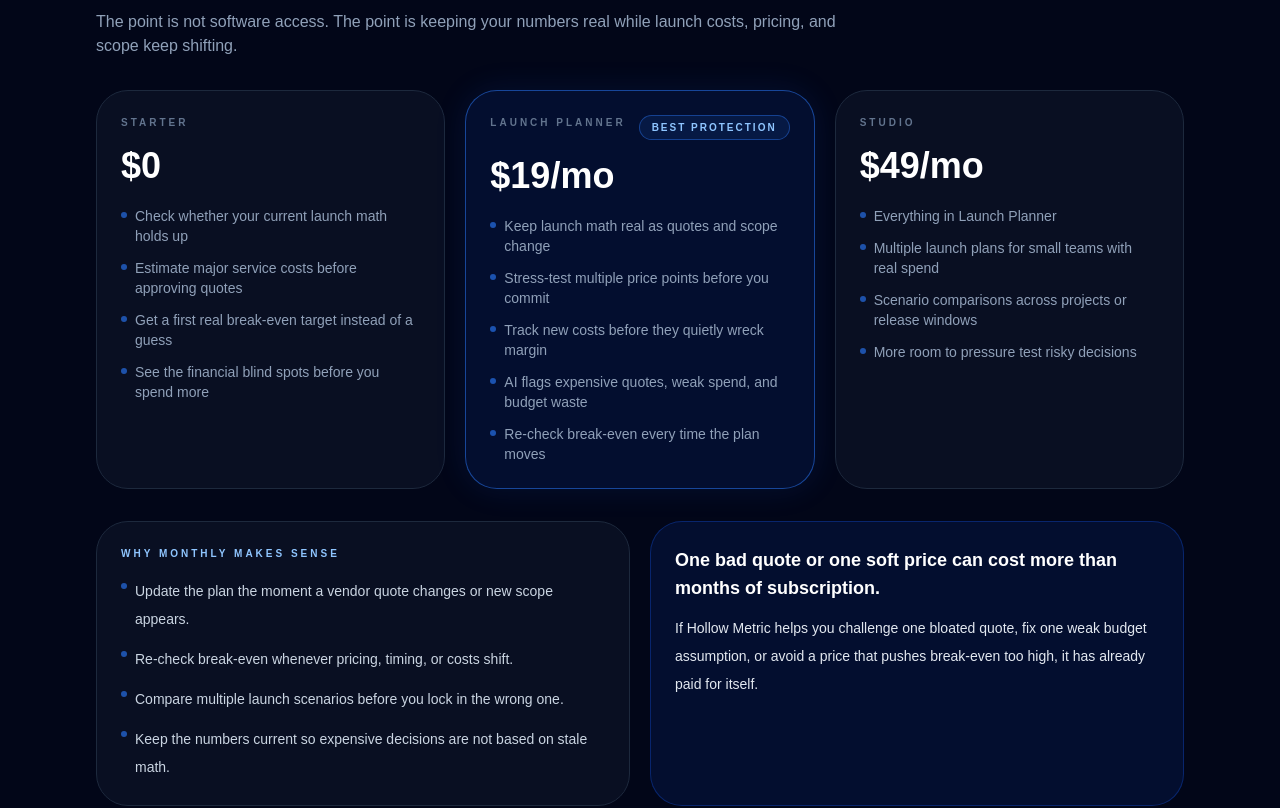
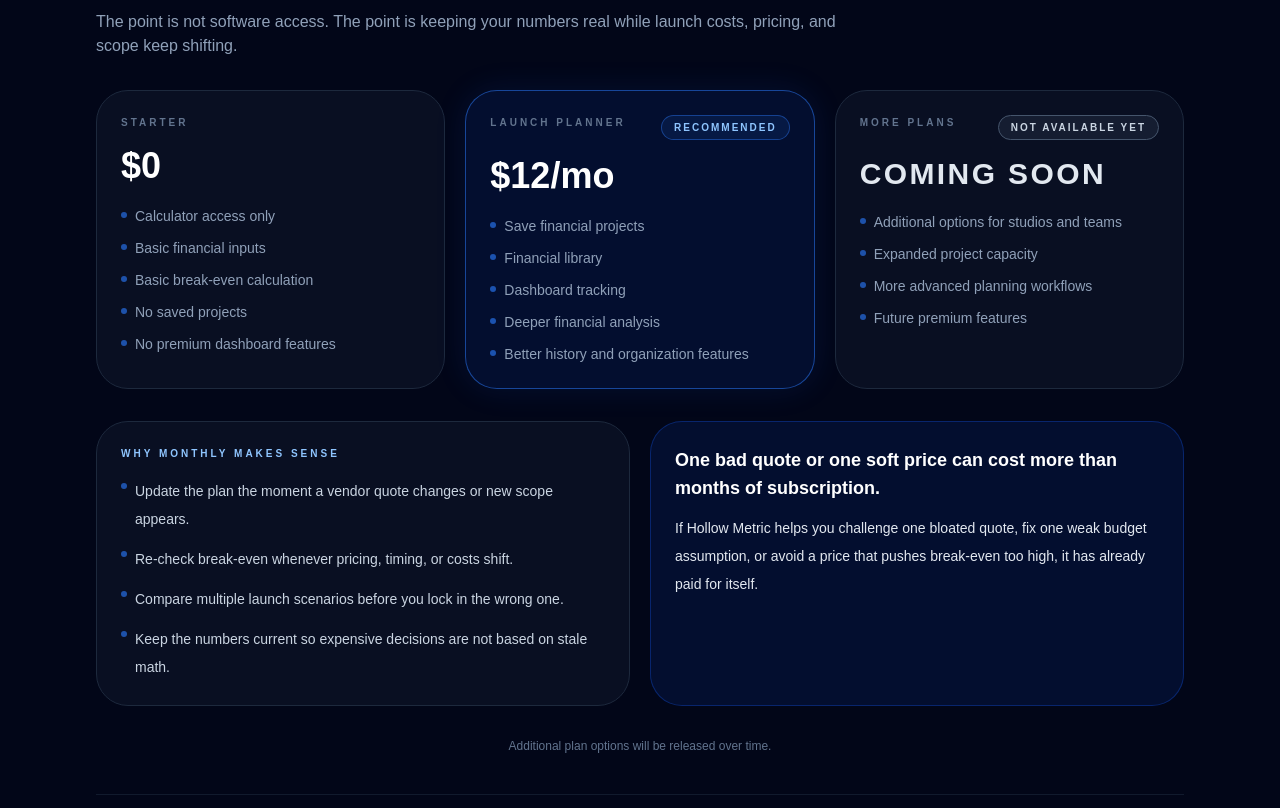
Before and after one commit to crimsoncloudgames/hollow-metric, a Next.js app: page /landing in a window 1280 px wide. Shown: the part 3577-4385 px from the top of the page. Built offline with nearby package versions, Linux system fonts and the light colour scheme.

Commit message:
v0.4.1 & v0.4.2 on the task list is done

```diff
--- a/app/dashboard/settings/page.tsx
+++ b/app/dashboard/settings/page.tsx
@@ -10,7 +10,6 @@
 type SubscriptionTier = "starter" | "launch-planner" | "studio";
 
 type PlanningDefaults = {
-  currency: "USD" | "EUR" | "GBP" | "CAD";
   withholdingTax: number;
   refundsAssumption: number;
 };
@@ -30,7 +29,6 @@
 };
 
 const DEFAULT_PLANNING_DEFAULTS: PlanningDefaults = {
-  currency: "USD",
   withholdingTax: 30,
   refundsAssumption: 8,
 };
@@ -45,9 +43,7 @@
   const [creditBalance, setCreditBalance] = useState<number>(0);
   const [defaults, setDefaults] = useState<PlanningDefaults>(DEFAULT_PLANNING_DEFAULTS);
   const [defaultsSavedState, setDefaultsSavedState] = useState<string>("");
-  const [accountActionState, setAccountActionState] = useState<string>("");
   const [privacyActionState, setPrivacyActionState] = useState<string>("");
-  const [showDeleteConfirm, setShowDeleteConfirm] = useState(false);
 
   const isBillingConnected = Boolean(process.env.NEXT_PUBLIC_PADDLE_CLIENT_TOKEN?.trim());
 
@@ -101,7 +97,6 @@
       if (storedDefaultsRaw) {
         const parsed = JSON.parse(storedDefaultsRaw) as Partial<PlanningDefaults>;
         setDefaults({
-          currency: parsed.currency === "EUR" || parsed.currency === "GBP" || parsed.currency === "CAD" ? parsed.currency : "USD",
           withholdingTax: Number.isFinite(parsed.withholdingTax) ? Number(parsed.withholdingTax) : DEFAULT_PLANNING_DEFAULTS.withholdingTax,
           refundsAssumption: Number.isFinite(parsed.refundsAssumption) ? Number(parsed.refundsAssumption) : DEFAULT_PLANNING_DEFAULTS.refundsAssumption,
         });
@@ -165,21 +160,25 @@
           <div className="flex w-full flex-col gap-2 sm:w-auto">
             <button
               type="button"
-              onClick={() => setAccountActionState("Change email flow is not connected yet.")}
-              className="rounded-xl border border-slate-700 bg-slate-900 px-4 py-2 text-sm font-semibold text-slate-200 transition hover:border-blue-600/40 hover:text-blue-300"
+              disabled
+              aria-disabled="true"
+              className="cursor-not-allowed rounded-xl border border-slate-700 bg-slate-900 px-4 py-2 text-sm font-semibold text-slate-500 opacity-70"
             >
               Change Email
             </button>
             <button
               type="button"
-              onClick={() => setAccountActionState("Change password flow is not connected yet.")}
-              className="rounded-xl border border-slate-700 bg-slate-900 px-4 py-2 text-sm font-semibold text-slate-200 transition hover:border-blue-600/40 hover:text-blue-300"
+              disabled
+              aria-disabled="true"
+              className="cursor-not-allowed rounded-xl border border-slate-700 bg-slate-900 px-4 py-2 text-sm font-semibold text-slate-500 opacity-70"
             >
               Change Password
             </button>
           </div>
         </div>
-        {accountActionState && <p className="mt-4 text-xs text-slate-500">{accountActionState}</p>}
+        <p className="mt-4 rounded-xl border border-slate-800 bg-slate-950/70 px-3 py-2 text-xs text-slate-500">
+          Account actions will be enabled in a later update.
+        </p>
       </article>
 
       <article className="rounded-3xl border border-slate-800 bg-slate-900/50 p-6 sm:p-8">
@@ -191,11 +190,10 @@
               <p className="text-slate-400">Billing status: <span className="font-semibold text-white">{billingStatus}</span></p>
               <p className="text-slate-400">Renewal date: <span className="font-semibold text-white">{renewalDate ?? "Not available yet"}</span></p>
             </div>
-            {!isBillingConnected && (
-              <p className="mt-4 rounded-xl border border-slate-800 bg-slate-950/70 px-3 py-2 text-xs text-slate-500">
-                Billing controls will be available once payment integration is connected.
-              </p>
-            )}
+            <p className="mt-4 rounded-xl border border-slate-800 bg-slate-950/70 px-3 py-2 text-xs text-slate-500">
+              Current plan display uses placeholder subscription logic until Paddle integration is fully live.
+            </p>
+            <p className="mt-2 text-xs text-slate-500">Billing controls will appear once Paddle integration is live.</p>
           </div>
 
           <div className="w-full max-w-sm space-y-2">
@@ -218,22 +216,29 @@
             )}
             <button
               type="button"
-              className="w-full rounded-xl border border-blue-600/40 bg-blue-600/10 px-4 py-2 text-sm font-semibold text-blue-300 transition hover:bg-blue-600/20"
+              disabled
+              aria-disabled="true"
+              className="w-full cursor-not-allowed rounded-xl border border-blue-900/30 bg-blue-950/20 px-4 py-2 text-sm font-semibold text-blue-400/70"
             >
               Manage Subscription
             </button>
             <button
               type="button"
-              className="w-full rounded-xl border border-slate-700 bg-slate-900 px-4 py-2 text-sm font-semibold text-slate-300 transition hover:border-blue-600/40 hover:text-blue-300"
+              disabled
+              aria-disabled="true"
+              className="w-full cursor-not-allowed rounded-xl border border-slate-700 bg-slate-900 px-4 py-2 text-sm font-semibold text-slate-500 opacity-70"
             >
               Downgrade Subscription
             </button>
             <button
               type="button"
-              className="w-full rounded-xl border border-slate-700 bg-slate-900 px-4 py-2 text-sm font-semibold text-slate-300 transition hover:border-blue-600/40 hover:text-blue-300"
+              disabled
+              aria-disabled="true"
+              className="w-full cursor-not-allowed rounded-xl border border-slate-700 bg-slate-900 px-4 py-2 text-sm font-semibold text-slate-500 opacity-70"
             >
               Cancel Subscription
             </button>
+            <p className="text-xs text-slate-500">Available after billing is live.</p>
           </div>
         </div>
       </article>
@@ -243,22 +248,9 @@
         <p className="mt-2 text-xs text-slate-500">
           These defaults are used to prefill new launch budget projects.
         </p>
+        <p className="mt-2 text-xs text-slate-500">Project-specific amounts are managed inside each project or calculator.</p>
 
-        <div className="mt-5 grid grid-cols-1 gap-4 sm:grid-cols-3">
-          <label className="block">
-            <span className="mb-2 block text-xs font-semibold text-slate-400">Default currency</span>
-            <select
-              value={defaults.currency}
-              onChange={(event) => setDefaults((prev) => ({ ...prev, currency: event.target.value as PlanningDefaults["currency"] }))}
-              className="w-full rounded-xl border border-slate-800 bg-slate-950 px-3 py-2 text-sm text-white focus:border-blue-600/50 focus:outline-none"
-            >
-              <option value="USD">USD</option>
-              <option value="EUR">EUR</option>
-              <option value="GBP">GBP</option>
-              <option value="CAD">CAD</option>
-            </select>
-          </label>
-
+        <div className="mt-5 grid grid-cols-1 gap-4 sm:grid-cols-2">
           <label className="block">
             <span className="mb-2 block text-xs font-semibold text-slate-400">Default U.S. withholding tax (%)</span>
             <input
@@ -341,8 +333,9 @@
         <div className="mt-5 flex flex-col gap-2 sm:flex-row sm:items-center">
           <button
             type="button"
-            onClick={() => setPrivacyActionState("Export is not connected yet. This control is ready for backend wiring.")}
-            className="rounded-xl border border-slate-700 bg-slate-900 px-4 py-2 text-sm font-semibold text-slate-300 transition hover:border-blue-600/40 hover:text-blue-300"
+            disabled
+            aria-disabled="true"
+            className="cursor-not-allowed rounded-xl border border-slate-700 bg-slate-900 px-4 py-2 text-sm font-semibold text-slate-500 opacity-70"
           >
             Export My Data
           </button>
@@ -355,6 +348,7 @@
           </button>
         </div>
 
+        <p className="mt-4 text-xs text-slate-500">Export controls will be enabled in a later update.</p>
         {privacyActionState && <p className="mt-4 text-xs text-slate-500">{privacyActionState}</p>}
       </article>
 
@@ -367,24 +361,13 @@
         <div className="mt-5 space-y-3">
           <button
             type="button"
-            onClick={() => setShowDeleteConfirm((prev) => !prev)}
-            className="rounded-xl border border-red-800 bg-red-950/50 px-4 py-2 text-sm font-semibold text-red-200 transition hover:border-red-700 hover:bg-red-950/80"
+            disabled
+            aria-disabled="true"
+            className="cursor-not-allowed rounded-xl border border-red-900/70 bg-red-950/40 px-4 py-2 text-sm font-semibold text-red-200/70 opacity-80"
           >
             Delete Account
           </button>
-
-          {showDeleteConfirm && (
-            <div className="rounded-xl border border-red-900/70 bg-red-950/50 p-4">
-              <p className="text-sm text-red-100">Delete account flow is not connected yet. This confirmation state is in place for backend wiring.</p>
-              <button
-                type="button"
-                onClick={() => setShowDeleteConfirm(false)}
-                className="mt-3 rounded-lg border border-red-800 px-3 py-1.5 text-xs font-semibold text-red-100 hover:bg-red-900/30"
-              >
-                Close
-              </button>
-            </div>
-          )}
+          <p className="text-xs text-red-200/80">Delete account flow is not available yet.</p>
         </div>
       </article>
     </section>
--- a/app/landing/page.tsx
+++ b/app/landing/page.tsx
@@ -9,34 +9,38 @@
     name: "Starter",
     price: "$0",
     featured: false,
+    comingSoon: false,
     items: [
-      "Check whether your current launch math holds up",
-      "Estimate major service costs before approving quotes",
-      "Get a first real break-even target instead of a guess",
-      "See the financial blind spots before you spend more",
+      "Calculator access only",
+      "Basic financial inputs",
+      "Basic break-even calculation",
+      "No saved projects",
+      "No premium dashboard features",
     ],
   },
   {
     name: "Launch Planner",
-    price: "$19/mo",
+    price: "$12/mo",
     featured: true,
+    comingSoon: false,
     items: [
-      "Keep launch math real as quotes and scope change",
-      "Stress-test multiple price points before you commit",
-      "Track new costs before they quietly wreck margin",
-      "AI flags expensive quotes, weak spend, and budget waste",
-      "Re-check break-even every time the plan moves",
+      "Save financial projects",
+      "Financial library",
+      "Dashboard tracking",
+      "Deeper financial analysis",
+      "Better history and organization features",
     ],
   },
   {
-    name: "Studio",
-    price: "$49/mo",
+    name: "MORE PLANS",
+    price: "Coming Soon",
     featured: false,
+    comingSoon: true,
     items: [
-      "Everything in Launch Planner",
-      "Multiple launch plans for small teams with real spend",
-      "Scenario comparisons across projects or release windows",
-      "More room to pressure test risky decisions",
+      "Additional options for studios and teams",
+      "Expanded project capacity",
+      "More advanced planning workflows",
+      "Future premium features",
     ],
   },
 ];
@@ -399,6 +403,9 @@
                   key={plan.name}
                   className={[
                     "rounded-[2rem] border p-6",
+                    plan.comingSoon
+                      ? "border-blue-500/35 bg-blue-950/20"
+                      : "",
                     plan.featured
                       ? "border-blue-500/50 bg-blue-600/10 shadow-[0_0_32px_rgba(37,99,235,0.12)]"
                       : "border-slate-800 bg-slate-900/60",
@@ -408,12 +415,19 @@
                     <p className="text-[10px] font-black uppercase tracking-[0.3em] text-slate-500">{plan.name}</p>
                     {plan.featured && (
                       <span className="rounded-full border border-blue-500/40 bg-blue-500/10 px-3 py-1 text-[10px] font-black uppercase tracking-[0.2em] text-blue-300">
-                        Best protection
+                        Recommended
+                      </span>
+                    )}
+                    {plan.comingSoon && (
+                      <span className="rounded-full border border-slate-600 bg-slate-800/60 px-3 py-1 text-[10px] font-black uppercase tracking-[0.2em] text-slate-300">
+                        Not available yet
                       </span>
                     )}
                   </div>
                   <div className="mt-4">
-                    <span className="text-4xl font-black text-white">{plan.price}</span>
+                    <span className={plan.comingSoon ? "text-3xl font-black uppercase tracking-[0.08em] text-slate-200" : "text-4xl font-black text-white"}>
+                      {plan.price}
+                    </span>
                   </div>
                   <ul className="mt-5 space-y-3 text-sm text-slate-400">
                     {plan.items.map((item) => (
@@ -447,9 +461,7 @@
               </article>
             </div>
 
-            <p className="mt-8 text-center text-xs text-slate-500">
-              Additional launch tools like tag generation and store page analysis can be accessed separately inside the product when needed.
-            </p>
+            <p className="mt-8 text-center text-xs text-slate-500">Additional plan options will be released over time.</p>
           </div>
         </section>
 
--- a/app/pricing/page.tsx
+++ b/app/pricing/page.tsx
@@ -4,39 +4,41 @@
   {
     name: "Starter",
     price: "$0",
-    cadence: "/month",
-    description: "Check whether your current launch math holds up.",
+    featured: false,
+    comingSoon: false,
     features: [
-      "Check whether your current launch math holds up",
-      "Estimate major service costs before approving quotes",
-      "Get a first real break-even target instead of a guess",
-      "See the financial blind spots before you spend more",
+      "Calculator access only",
+      "Basic financial inputs",
+      "Basic break-even calculation",
+      "No saved projects",
+      "No premium dashboard features",
     ],
   },
   {
     name: "Launch Planner",
-    price: "$19",
-    cadence: "/month",
-    description: "Keep launch math real as quotes and scope change.",
+    price: "$12/mo",
+    description: "Save, track, and organize launch financial plans.",
+    featured: true,
+    comingSoon: false,
     features: [
-      "Keep launch math real as quotes and scope change",
-      "Stress-test multiple price points before you commit",
-      "Track new costs before they quietly wreck margin",
-      "AI flags expensive quotes, weak spend, and budget waste",
-      "Re-check break-even every time the plan moves",
+      "Save financial projects",
+      "Financial library",
+      "Dashboard tracking",
+      "Deeper financial analysis",
+      "Better history and organization features",
     ],
-    featured: true,
   },
   {
-    name: "Studio",
-    price: "$49",
-    cadence: "/month",
-    description: "Everything in Launch Planner plus multiple saved projects.",
+    name: "MORE PLANS",
+    price: "Coming Soon",
+    description: "Additional tiers are in development.",
+    featured: false,
+    comingSoon: true,
     features: [
-      "Everything in Launch Planner",
-      "Multiple launch plans for small teams with real spend",
-      "Scenario comparisons across projects or release windows",
-      "More room to pressure test risky decisions",
+      "Additional options for studios and teams",
+      "Expanded project capacity",
+      "More advanced planning workflows",
+      "Future premium features",
     ],
   },
 ];
@@ -68,15 +70,16 @@
               <div>
                 {plan.featured && (
                   <div className="mb-3 inline-flex rounded-full border border-blue-500/50 bg-blue-500/10 px-3 py-1 text-[9px] font-black uppercase tracking-[0.2em] text-blue-300">
-                    Best Protection
+                    Recommended
                   </div>
                 )}
                 <p className={["text-[10px] font-black uppercase tracking-[0.3em]", plan.featured ? "text-blue-400" : "text-slate-500"].join(" ")}>{plan.name}</p>
                 <div className="mt-4 flex items-end gap-2">
-                  <span className="text-5xl font-black text-white">{plan.price}</span>
-                  <span className="pb-2 text-slate-400">{plan.cadence}</span>
+                  <span className={plan.comingSoon ? "text-4xl font-black uppercase tracking-[0.08em] text-slate-200" : "text-5xl font-black text-white"}>
+                    {plan.price}
+                  </span>
                 </div>
-                <p className="mt-4 text-sm leading-7 text-slate-300">{plan.description}</p>
+                {plan.description && <p className="mt-4 text-sm leading-7 text-slate-300">{plan.description}</p>}
               </div>
               <div className="mt-6 flex-1 space-y-3">
                 {plan.features.map((feature) => (
@@ -86,6 +89,11 @@
                   </div>
                 ))}
               </div>
+              {plan.comingSoon ? (
+                <div className="mt-6 rounded-2xl border border-slate-700 bg-slate-800/50 px-5 py-3 text-center text-sm font-semibold uppercase tracking-[0.08em] text-slate-300">
+                  Not available yet
+                </div>
+              ) : (
                 <Link
                   href="/signup"
                   className={[
@@ -97,6 +105,7 @@
                 >
                   Get Started
                 </Link>
+              )}
             </article>
           ))}
         </div>
```
Lines whose indentation alone changed are shown as unchanged.
